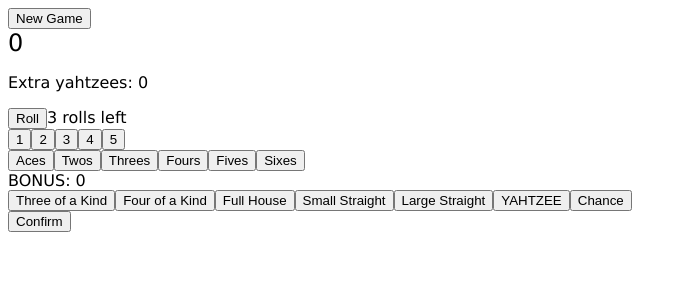
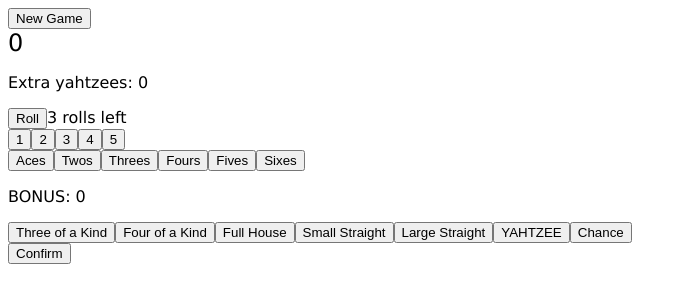
Before and after one commit to bbanting/react-trial, a React (Create React App) app: page / in a window 1280 px wide. Shown: the top 302 px of the page, without its empty margins (0-687 px from the left). Built offline with nearby package versions, Linux system fonts and the light colour scheme.

Commit message:
Renamed HandList to ScoringSection and split into UpperHands and LowerHands; put scoring functions into separate module

```diff
--- a/src/App.js
+++ b/src/App.js
@@ -1,4 +1,9 @@
 import React, { useState, useEffect } from 'react';
+import {handAces, handTwos, handThrees,
+  handFours, handFives, handSixes,
+  hand3OfKind, hand4OfKind, handFullHouse,
+  handSmallStraight, handLargeStraight, handYahtzee,
+  handChance} from "./scoringfunctions";
 
 
 const STATE = {
@@ -11,19 +16,19 @@
 
 
 const HANDS = [
-  {name: "Aces", scoreFunc: upperHandFactory(1)},
-  {name: "Twos", scoreFunc: upperHandFactory(2)},
-  {name: "Threes", scoreFunc: upperHandFactory(3)},
-  {name: "Fours", scoreFunc: upperHandFactory(4)},
-  {name: "Fives", scoreFunc: upperHandFactory(5)},
-  {name: "Sixes", scoreFunc: upperHandFactory(6)},
-  {name: "Three of a Kind", scoreFunc: nOfKindHandFactory(3)},
-  {name: "Four of a Kind", scoreFunc: nOfKindHandFactory(4)},
+  {name: "Aces", scoreFunc: handAces},
+  {name: "Twos", scoreFunc: handTwos},
+  {name: "Threes", scoreFunc: handThrees},
+  {name: "Fours", scoreFunc: handFours},
+  {name: "Fives", scoreFunc: handFives},
+  {name: "Sixes", scoreFunc: handSixes},
+  {name: "Three of a Kind", scoreFunc: hand3OfKind},
+  {name: "Four of a Kind", scoreFunc: hand4OfKind},
   {name: "Full House", scoreFunc: handFullHouse},
-  {name: "Small Straight", scoreFunc: nStraightHandFactory(4, 30)},
-  {name: "Large Straight", scoreFunc: nStraightHandFactory(5, 40)},
-  {name: "YAHTZEE", scoreFunc: nOfKindHandFactory(5, 50)},
-  {name: "Chance", scoreFunc: nOfKindHandFactory(0)}
+  {name: "Small Straight", scoreFunc: handSmallStraight},
+  {name: "Large Straight", scoreFunc: handLargeStraight},
+  {name: "YAHTZEE", scoreFunc: handYahtzee},
+  {name: "Chance", scoreFunc: handChance}
 ];
 
 
@@ -36,68 +41,6 @@
 
 function getDiceValues(dice) {
   return dice.map(d => d.value);
-}
-
-
-function upperHandFactory(n) {
-  function func(values) {
-    let total = 0;
-    for (let v of values) {
-      if (v === n) total += v;
-    }
-    return total;
-  }
-  return func;
-}
-
-function nOfKindHandFactory(n, points=0) {
-  function func(values) {
-    if (!n) return points ? points : values.reduce((a, b) => a+b);
-
-    let found;
-    // t is the tolerance for failure.
-    for (let t = values.length - n; t>=0; t--) {
-      if ((found = values.filter((v => v === values[t]))).length >= n) {
-        return points ? points : found.reduce((a, b) => a+b);
-      }
-    }
-    return 0;
-  }
-  return func;
-}
-
-function nStraightHandFactory(n, points) {
-  function func(values) {
-    let sortedValues = values.sort();
-    // t is the tolerance for failure.
-    for (let t = values.length - n; t>=0; t--) {
-      const comp = sortedValues[0];
-      if (sortedValues.filter((v, i) => v === comp+i).length >= n) {
-        return points;
-      }
-      sortedValues = sortedValues.slice(1);
-    }
-    return 0;
-  }
-  return func;
-}
-
-function handFullHouse(values) {
-  let exclude;
-  for (let val of values) {
-    if (values.filter((v) => v === val).length === 3) {
-      exclude = val;
-      break;
-    }
-  }
-
-  if (!exclude) return 0;
-
-  for (let val of values) {
-    if (val === exclude) continue;
-    if (values.filter((v) => v === val).length === 2) return 25;
-  }
-  return 0;
 }
 
 
@@ -148,7 +91,7 @@
         rolls={rolls} setRolls={setRolls}
         gameState={gameState} setGameState={setGameState}
         />
-      <HandList
+      <ScoringSection
         scores={scores} setScores={setScores}
         dice={dice}
         gameState={gameState}
@@ -177,7 +120,9 @@
           rolls={rolls} setRolls={setRolls}
           gameState={gameState} setGameState={setGameState}
           />
-      {dice.map((die, i) => <Die key={i} die={die} setLock={setLockFactory(i)} />)}
+      {dice.map(
+        (die, i) => <Die key={i} die={die} setLock={setLockFactory(i)} />
+        )}
     </div>
   );
 }
@@ -245,7 +190,39 @@
 }
 
 
-function HandList({scores, setScores, dice, gameState, setYahtzees}) {
+function UpperHands({selected, selectFunc, scores}) {
+  const bonusScore = (scores.slice(0, 6).reduce((a, b) => a+b) >= 63) ? 35 : 0
+  return (
+    <div>
+      {HANDS.slice(0, 6).map(
+        ((v, i) => (
+          <button value={i} key={i} onClick={(e) => selectFunc(e.target.value)}>
+            {HANDS[i].name}
+          </button>
+          ))
+        )}
+      <p>BONUS: {bonusScore}</p>
+    </div>
+  );
+}
+
+
+function LowerHands({selected, selectFunc, scores}) {
+  return (
+    <div>
+      {HANDS.slice(6, HANDS.length).map(
+        ((v, i) => (
+          <button value={i+6} key={i+6} onClick={(e) => selectFunc(e.target.value)}>
+            {HANDS[i+6].name}
+          </button>
+          ))
+        )}
+    </div>
+  );
+}
+
+
+function ScoringSection({scores, setScores, dice, gameState, setYahtzees}) {
   /**The list of hands that may be selected for scoring. */
   const [selected, setSelected] = useState(null);
 
@@ -269,18 +246,11 @@
 
   return (
     <>
-      <div>
-        {HANDS.slice(0, 6).map(((v, i) => (<button value={i} key={i} onClick={(e) => select(e.target.value)}>{HANDS[i].name}</button>)))}
-      </div>
-      <div>
-        BONUS: {(scores.slice(0, 6).reduce((a, b) => a+b) >= 63) ? 35 : 0}
-      </div>
-      <div>
-        {HANDS.slice(6, HANDS.length).map(((v, i) => (<button value={i+6} key={i+6} onClick={(e) => select(e.target.value)}>{HANDS[i+6].name}</button>)))}
-      </div>
+      <UpperHands selected={selected} selectFunc={select} scores={scores} />
+      <LowerHands selected={selected} selectFunc={select} />
       <button onClick={setScore}>Confirm</button>
     </>
-  )
+  );
 }
 
 
--- /dev/null
+++ b/src/scoringfunctions.js
@@ -0,0 +1,78 @@
+function upperHandFactory(n) {
+  function func(values) {
+    let total = 0;
+    for (let v of values) {
+      if (v === n) total += v;
+    }
+    return total;
+  }
+  return func;
+}
+
+
+function nOfKindHandFactory(n, points=0) {
+  function func(values) {
+    if (!n) return points ? points : values.reduce((a, b) => a+b);
+
+    let found;
+    // t is the tolerance for failure.
+    for (let t = values.length - n; t>=0; t--) {
+      if ((found = values.filter((v => v === values[t]))).length >= n) {
+        return points ? points : found.reduce((a, b) => a+b);
+      }
+    }
+    return 0;
+  }
+  return func;
+}
+
+
+function nStraightHandFactory(n, points) {
+  function func(values) {
+    let sortedValues = values.sort();
+    // t is the tolerance for failure.
+    for (let t = values.length - n; t>=0; t--) {
+      const comp = sortedValues[0];
+      if (sortedValues.filter((v, i) => v === comp+i).length >= n) {
+        return points;
+      }
+      sortedValues = sortedValues.slice(1);
+    }
+    return 0;
+  }
+  return func;
+}
+
+
+export function handFullHouse(values) {
+  let exclude;
+  for (let val of values) {
+      if (values.filter((v) => v === val).length === 3) {
+      exclude = val;
+      break;
+      }
+  }
+
+  if (!exclude) return 0;
+
+  for (let val of values) {
+      if (val === exclude) continue;
+      if (values.filter((v) => v === val).length === 2) return 25;
+  }
+  return 0;
+}
+
+
+export const handAces = upperHandFactory(1);
+export const handTwos = upperHandFactory(2);
+export const handThrees = upperHandFactory(3);
+export const handFours = upperHandFactory(4);
+export const handFives = upperHandFactory(5);
+export const handSixes = upperHandFactory(6);
+
+export const hand3OfKind = nOfKindHandFactory(3);
+export const hand4OfKind = nOfKindHandFactory(4);
+export const handSmallStraight =  nStraightHandFactory(4, 30);
+export const handLargeStraight =  nStraightHandFactory(5, 40);
+export const handYahtzee = nOfKindHandFactory(5, 50);
+export const handChance = nOfKindHandFactory(0);
```
